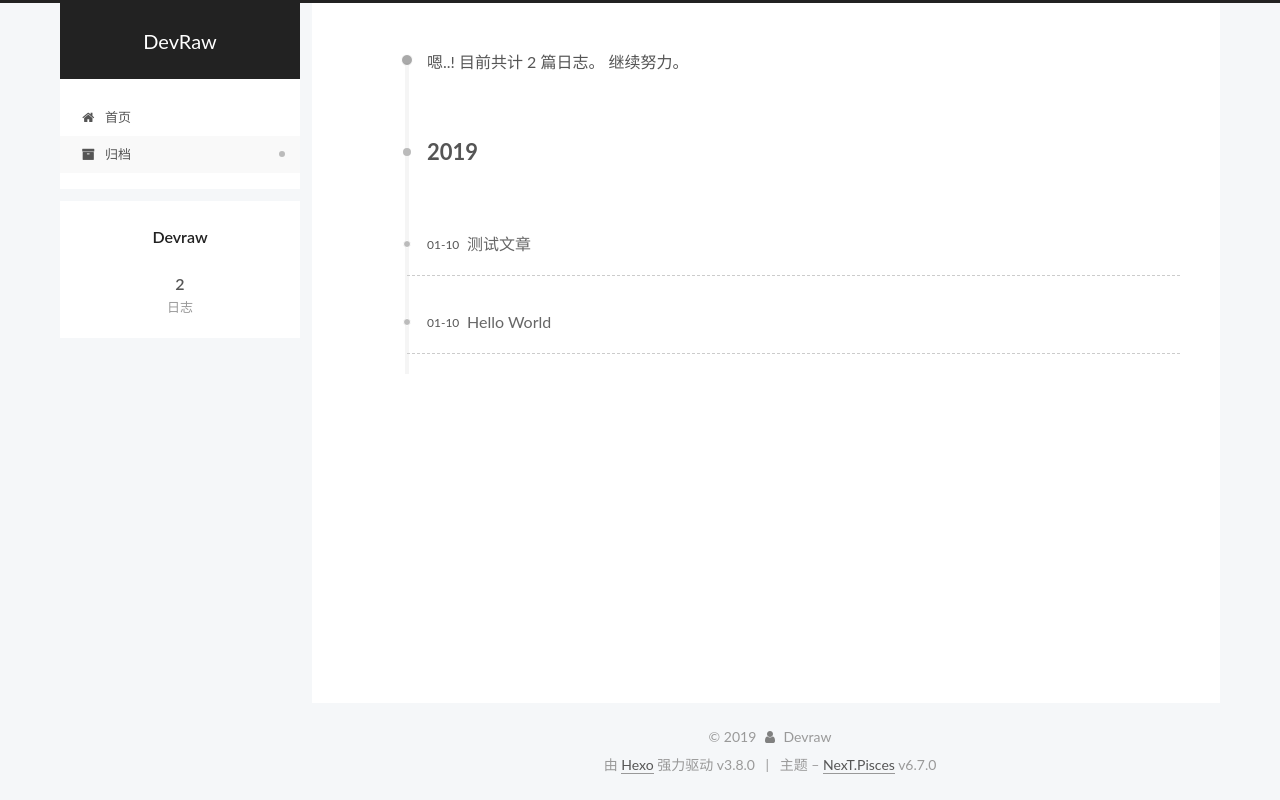
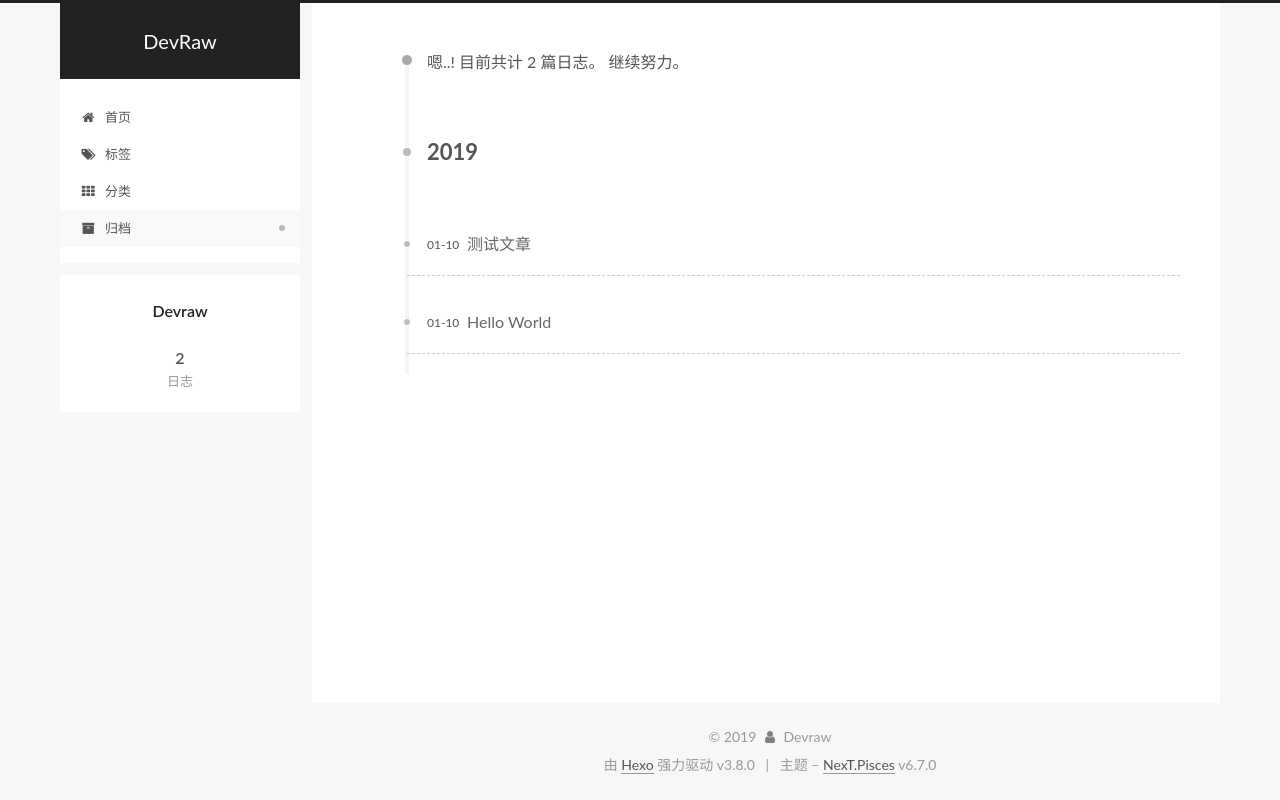
Before and after one commit to devraw/devraw.github.io, a plain HTML site: page archives/2019/01/index.html in a window 1280 px wide. Drawn offline with Linux system fonts and the light colour scheme.

Commit message:
Site updated: 2019-01-10 16:37:47

```diff
--- a/archives/2019/01/index.html
+++ b/archives/2019/01/index.html
@@ -222,6 +222,40 @@
 
 
 
+          <li class="menu-item menu-item-tags">
+
+
+
+
+
+
+
+
+
+    <a href="/tags/" rel="section"><i class="menu-item-icon fa fa-fw fa-tags"></i> <br>标签</a>
+
+  </li>
+
+
+
+
+          <li class="menu-item menu-item-categories">
+
+
+
+
+
+
+
+
+
+    <a href="/categories/" rel="section"><i class="menu-item-icon fa fa-fw fa-th"></i> <br>分类</a>
+
+  </li>
+
+
+
+
           <li class="menu-item menu-item-archives menu-item-active">
 
 
@@ -261,6 +295,12 @@
     <main id="main" class="main">
       <div class="main-inner">
         <div class="content-wrap">
+
+
+
+
+
+
 
 
 
--- a/css/main.css
+++ b/css/main.css
@@ -1882,7 +1882,7 @@ pre .javascript .function {
   width: 4px;
   height: 4px;
   border-radius: 50%;
-  background: #fec6ab;
+  background: #4f9895;
 }
 .links-of-blogroll {
   font-size: 13px;
```
Also changed, not shown: 2019/01/10/hello-world/index.html (+34 -0 lines), 2019/01/10/test/index.html (+34 -0 lines), archives/2019/index.html (+40 -0 lines), archives/index.html (+40 -0 lines), index.html (+34 -0 lines).
